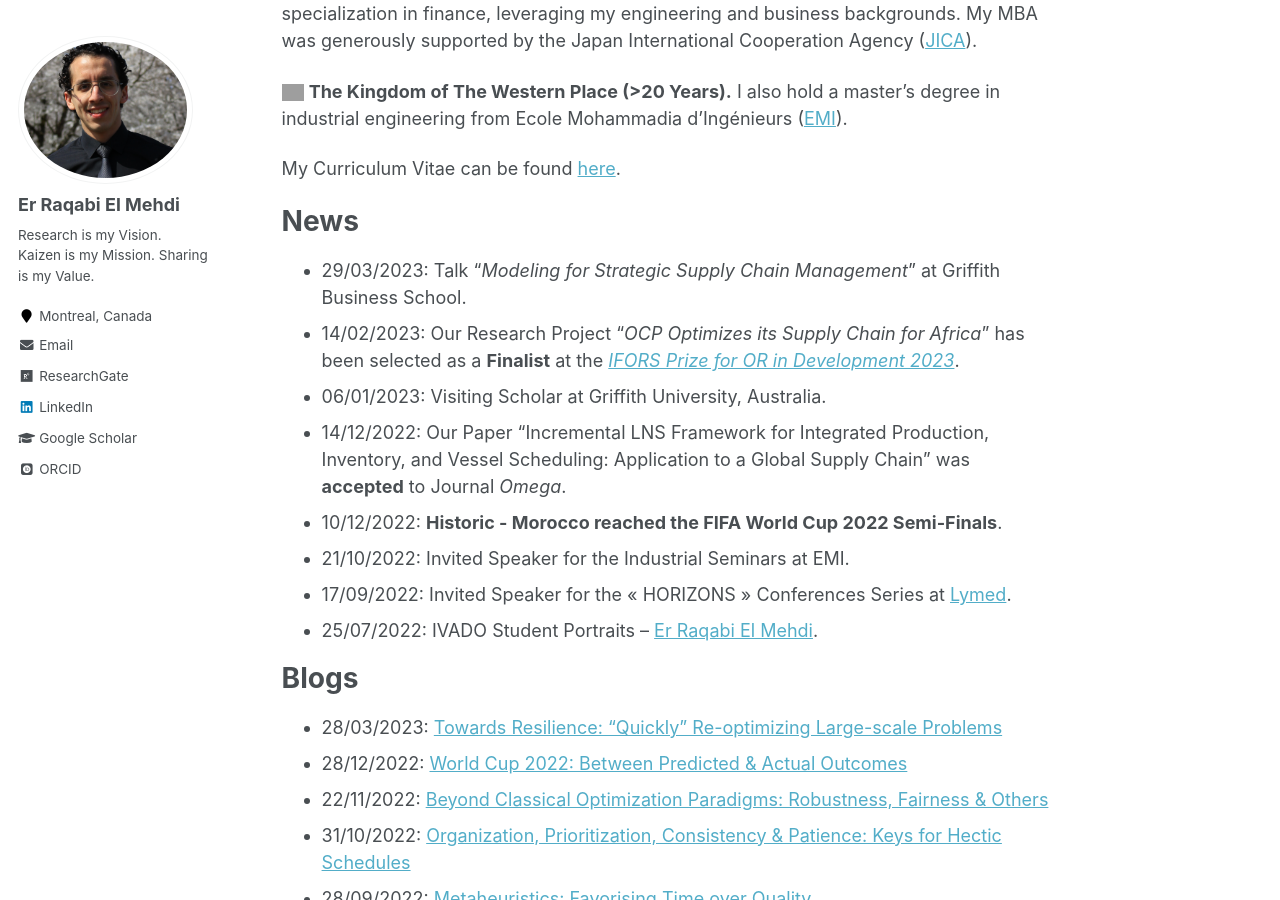
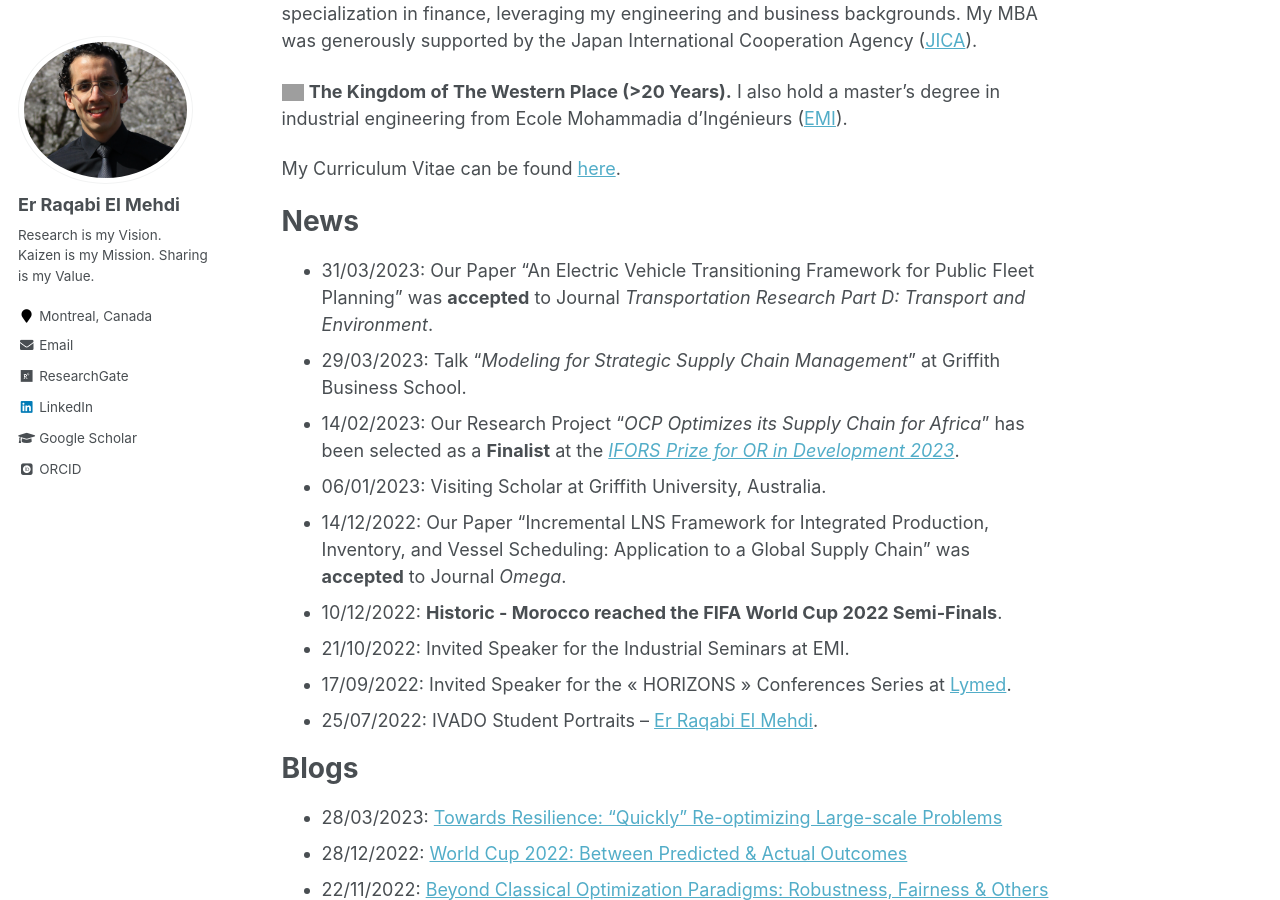
Before and after one commit to RqbMedi/rqbmedi.github.io, a Jekyll site: the page built from _pages/about.md, in a window 1280 px wide and 900 px high, scrolled down 647 px. Built offline with Jekyll 4.4.1, drawn with Linux system fonts in a browser that asks for light colours; some web fonts are replaced; grey boxes are pictures that could not be loaded.

Commit message:
Update about.md

```diff
--- a/_pages/about.md
+++ b/_pages/about.md
@@ -26,6 +26,7 @@ My Curriculum Vitae can be found [here](http://rqbmedi.github.io/files/CV.pdf).
 
 News
 ======
+- 31/03/2023: Our Paper "An Electric Vehicle Transitioning Framework for Public Fleet Planning" was **accepted** to Journal *Transportation Research Part D: Transport and Environment*.
 - 29/03/2023: Talk "*Modeling for Strategic Supply Chain Management*" at Griffith Business School.
 - 14/02/2023: Our Research Project "*OCP Optimizes its Supply Chain for Africa*" has been selected as a **Finalist** at the [*IFORS Prize for OR in Development 2023*](https://ifors.org/newsletter/ifors-news-march-2023.pdf).
 - 06/01/2023: Visiting Scholar at Griffith University, Australia.
```
